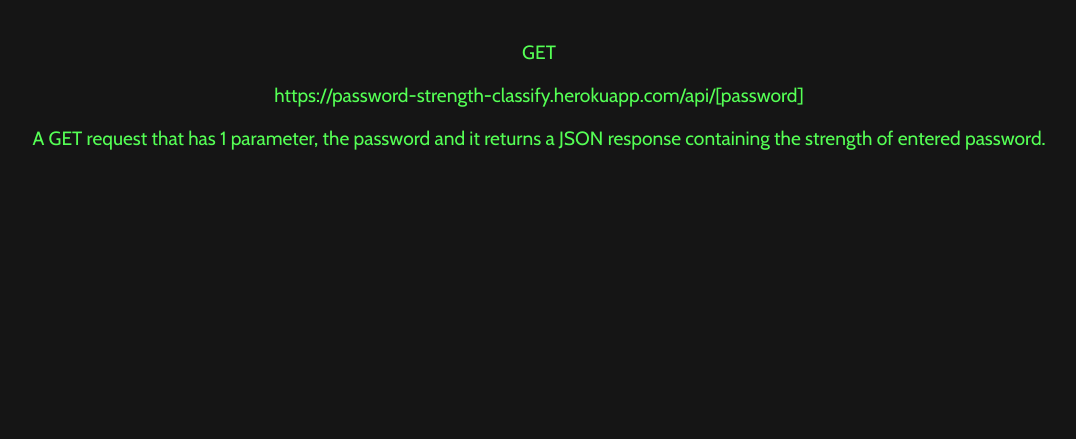
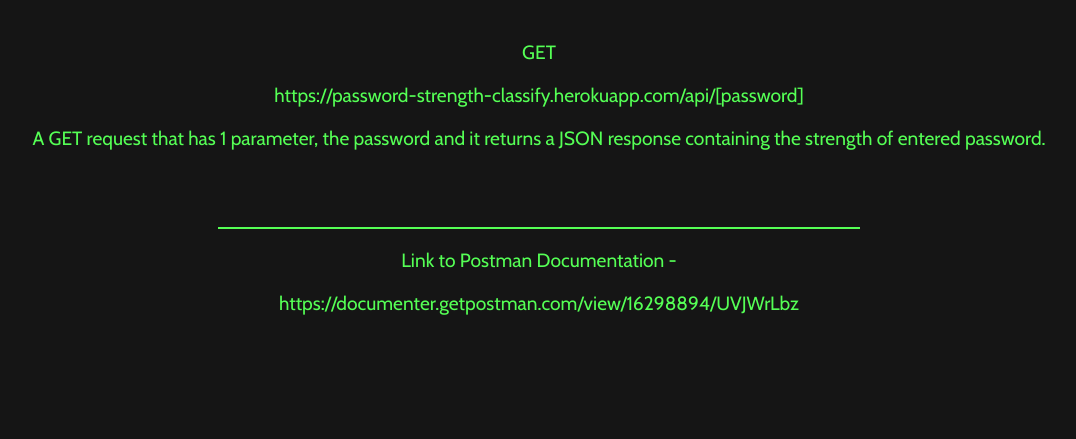
Before and after one commit to rushilg13/Password-Classification-Web, a Flask app: page /apis in a window 1280 px wide. Shown: the part 369-808 px from the top of the page, without its empty margins (109-1185 px from the left). Run offline with Flask 2, Linux system fonts and the light colour scheme; parts of the project's set-up code (start-up, migrations or seed data) failed here and were passed over.

Commit message:
added link to postman docs

```diff
--- a/templates/api.html
+++ b/templates/api.html
@@ -121,6 +121,13 @@
                 <p>https://password-strength-classify.herokuapp.com/api/[password]</p>
             </a>
             <p>A GET request that has 1 parameter, the password and it returns a JSON response containing the strength of entered password.</p>
+            <br><br>
+            <hr color="#5f5" width="50%">
+            <p>Link to Postman Documentation -
+                <a href="https://documenter.getpostman.com/view/16298894/UVJWrLbz">
+                    <p>https://documenter.getpostman.com/view/16298894/UVJWrLbz</p>
+                </a>
+            </p>
         </div>
     </section>
 </body>
```
